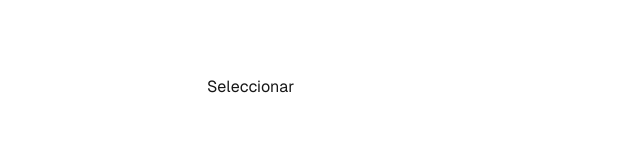
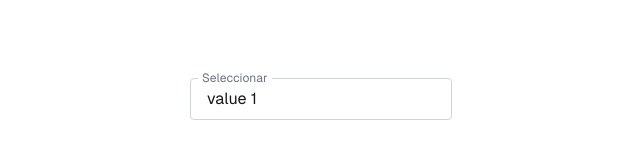
Before and after one commit to worrington/components-app, a Next.js app: page / in a window 1280 px wide. Shown: the part 301-460 px from the top of the page, without its empty margins (319-959 px from the left). Built offline with nearby package versions, Linux system fonts and the light colour scheme.

Commit message:
feat: select with classnames and styles

```diff
--- a/src/app/page.tsx
+++ b/src/app/page.tsx
@@ -18,12 +18,9 @@ export default function Home() {
             label: 'value 3',
             value: '3'
           },
-          {
-            label: 'value 4',
-            value: '4'
-          }
 
         ]}
+        value="1"
       />
       </main>
     </div>
--- a/src/components/Select/index.tsx
+++ b/src/components/Select/index.tsx
@@ -2,21 +2,40 @@
 import React, { useEffect, useState } from "react";
 import { Option, SelectProps } from "./types";
 
+const OPTION_HEIGHT = 40; // Height of each option in pixels
 
-const Select: React.FC<SelectProps> = ({ label, options, value, ...rest }) => {
-  const [selectedValue, setSelectedValue] = useState<Option>();
-  const [isFocused, setIsFocused] = useState(false);
-  const [isMenuOpen, setisMenuOpen] = useState(false);
+/**
+ * Select component that displays a list of options, allowing the user to select one.
+ *
+ * @param {string} label - The label for the select input.
+ * @param {Option[]} options - Array of options for the dropdown menu.
+ * @param {string | number} value - The selected value (controlled component).
+ * @param {number} maxVisibleOptions - Maximum number of options to show before scrolling.
+ * @param {object} rest - Additional props passed to the input element.
+ *
+ * @returns {JSX.Element} A styled select input with options displayed in a dropdown menu.
+ */
+const Select: React.FC<SelectProps> = ({
+  label,
+  options,
+  value,
+  maxVisibleOptions = 3,
+  ...rest
+}) => {
+  const [selectedValue, setSelectedValue] = useState<Option | undefined>();
+  const [isMenuOpen, setIsMenuOpen] = useState(false);
 
-  const handleFocus = () => setIsFocused(true);
-  const handleBlur = () => setIsFocused(false);
-
+  /**
+   * Handles the selection of an option from the dropdown.
+   * Updates the selected value and closes the menu.
+   *
+   * @param {Option} option - The selected option object.
+   */
   const handleSelectChange = (option: Option) => {
     setSelectedValue(option);
-    setIsFocused(false);
-    setisMenuOpen(false);
   };
 
+  // Set the selected value when the value prop changes (controlled component behavior)
   useEffect(() => {
     if (value) {
       const selectedOption = options.find((option) => option.value === value);
@@ -24,43 +43,47 @@ const Select: React.FC<SelectProps> = ({ label, options, value, ...rest }) => {
     }
   }, [options, value]);
 
+  // Calculate the maximum height for the dropdown menu based on the number of visible options
+  const maxHeight = maxVisibleOptions * OPTION_HEIGHT;
 
-  console.log(isMenuOpen)
   return (
     <fieldset className="relative">
-      {/* Label animado */}
       <label
         htmlFor={rest?.id || "select-input"}
-        data-shrink={isFocused || selectedValue?.value}
+        className={`absolute left-2 transition-all duration-300 ease-in-out label text-gray-500
+        ${selectedValue || isMenuOpen ? "text-xs -top-[8px] bg-white px-1" : "text-base top-2"}`}
+        data-shrink={selectedValue?.value}
       >
         {label}
       </label>
 
-      {/* Input estilizado */}
       <div>
         <input
           {...rest}
           id={rest?.id || "select-input"}
-          value={selectedValue?.label}
-          onFocus={handleFocus}
-          onBlur={handleBlur}
+          value={selectedValue?.label || ""}
+          className="w-full py-2 px-4 border border-gray-300 rounded hover:shadow-md hover:cursor-pointer focus:outline-none focus:border-[#164E63] focus:border-1"
+          onClick={() => setIsMenuOpen((prev) => !prev)}
           readOnly
-          onClick={() => setisMenuOpen((prev) => !prev)}
         />
       </div>
 
-      { isMenuOpen &&
-
-        <ul>
+      {isMenuOpen && (
+        <ul
+          className="flex flex-col absolute w-full p-2 gap-1 mt-1 rounded shadow-md bg-white overflow-y-auto"
+          style={{ maxHeight }}
+        >
           {options.map((option) => (
             <li
               key={option.value}
-              onClick={() => handleSelectChange(option)}
+              className="px-2 py-1 cursor-default hover:font-medium"
+              onClick={() => {handleSelectChange(option); setIsMenuOpen(false)}}
             >
               {option.icon && option.icon} {option.label}
             </li>
           ))}
-        </ul> }
+        </ul>
+      )}
     </fieldset>
   );
 };
--- a/src/components/Select/types.ts
+++ b/src/components/Select/types.ts
@@ -17,4 +17,5 @@ export interface SelectProps
   label?: string;
   helperText?: string;
   error?: boolean;
+  maxVisibleOptions?: number
 }
```
